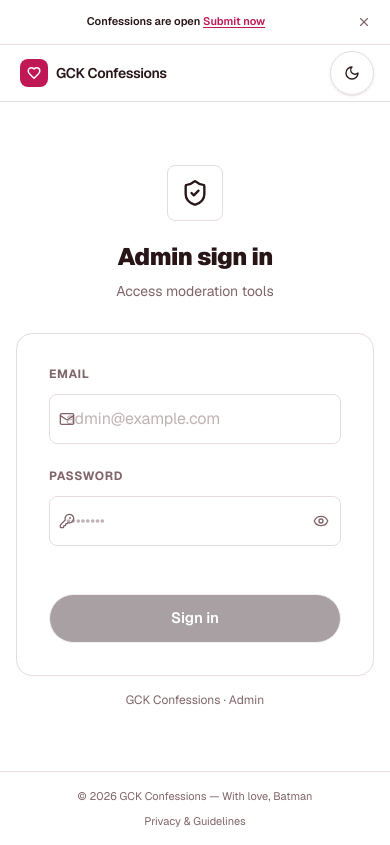
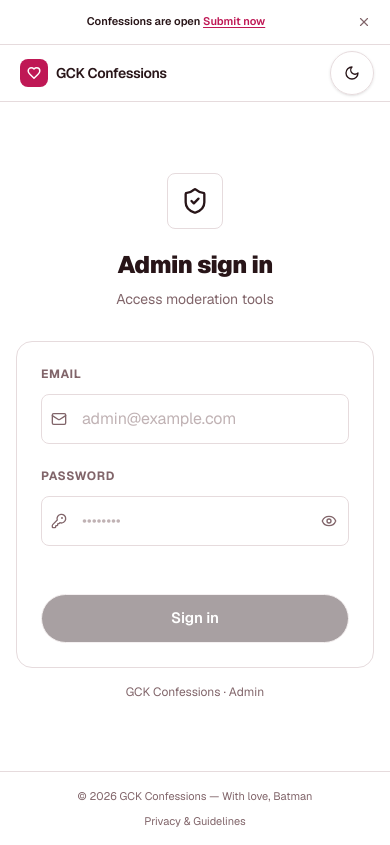
Before and after one commit to RexSixT9/gckconfessions, a Next.js app: page /adminlogin in a window 390 px wide. Built offline with nearby package versions, Linux system fonts and the light colour scheme; no server answers.

Commit message:
refactor: adjust padding for improved layout consistency across components; enhance mobile spacing for better usability

```diff
--- a/src/app/admin/page.tsx
+++ b/src/app/admin/page.tsx
@@ -67,7 +67,7 @@ export default async function AdminPage() {
             ].map(({ label, value, cls, dot }) => (
               <div
                 key={label}
-                className="card border-shine flex flex-col gap-2 px-6 py-5"
+                className="card border-shine flex flex-col gap-2 px-4 py-4 sm:px-6 sm:py-5"
               >
                 <div className="flex items-center gap-2">
                   <span className={`h-2 w-2 rounded-full ${dot}`} />
--- a/src/app/adminlogin/page.tsx
+++ b/src/app/adminlogin/page.tsx
@@ -121,7 +121,7 @@ export default function AdminLoginPage() {
         </motion.div>
 
         {/* Card */}
-        <div className="card border-shine p-8">
+        <div className="card border-shine p-6 sm:p-8">
           {/* Notice */}
           <AnimatePresence mode="wait">
             {notice && (
--- a/src/app/globals.css
+++ b/src/app/globals.css
@@ -758,9 +758,14 @@ select {
 
 /* Ensure minimum touch target size on mobile (44x44px WCAG) */
 @media (max-width: 640px) {
-  /* Better mobile spacing for forms — font-size ≥16px prevents iOS zoom */
+  /* Better mobile spacing for forms — font-size ≥16px prevents iOS zoom.
+     NOTE: we intentionally do NOT override padding-left here so that Tailwind
+     pl-9 / pl-10 utility classes (used on icon-prefixed inputs) continue to
+     win in the cascade. Only vertical + right padding are adjusted. */
   .input-base {
-    padding: 0.75rem 1rem;
+    padding-top: 0.75rem;
+    padding-bottom: 0.75rem;
+    padding-right: 1rem;
     font-size: 1rem;
   }
 
--- a/src/app/submit/page.tsx
+++ b/src/app/submit/page.tsx
@@ -337,7 +337,7 @@ export default function SubmitPage() {
               </span>
             </div>
             {/* Stats strip */}
-            <div className="flex flex-wrap divide-x divide-[hsl(var(--border))] border-t border-[hsl(var(--border))]">
+            <div className="grid grid-cols-3 divide-x divide-[hsl(var(--border))] border-t border-[hsl(var(--border))]">
               {[
                 { icon: Lock, label: "Anonymous" },
                 { icon: Heart, label: "No account" },
```
